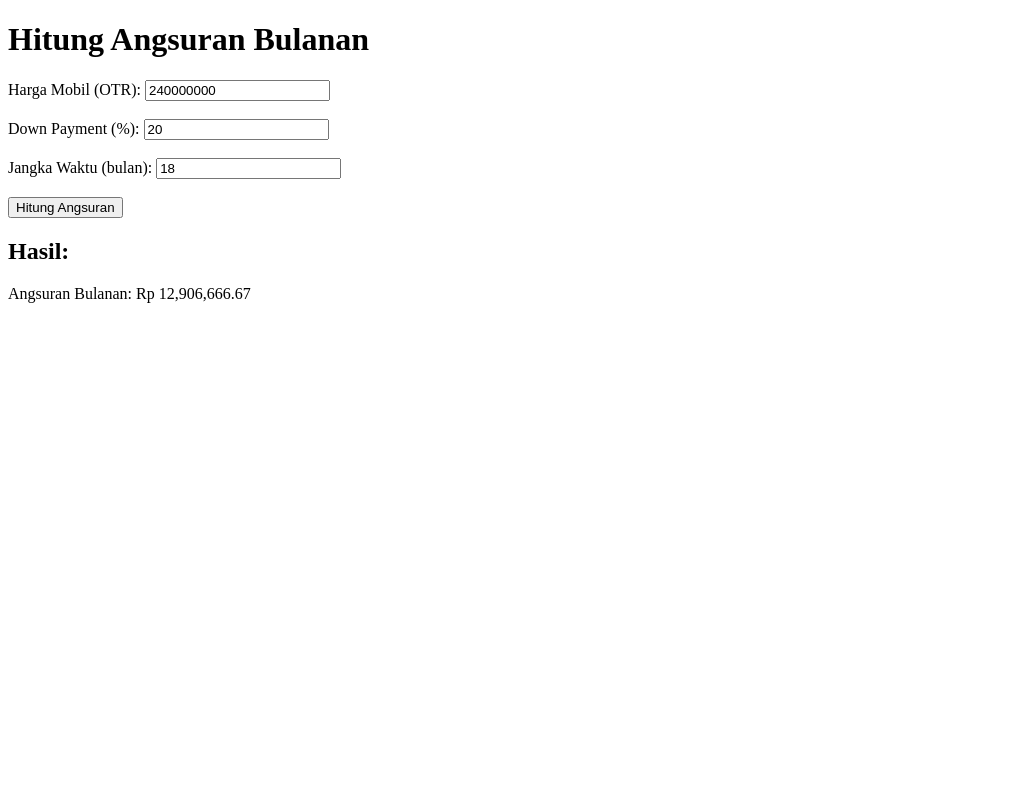
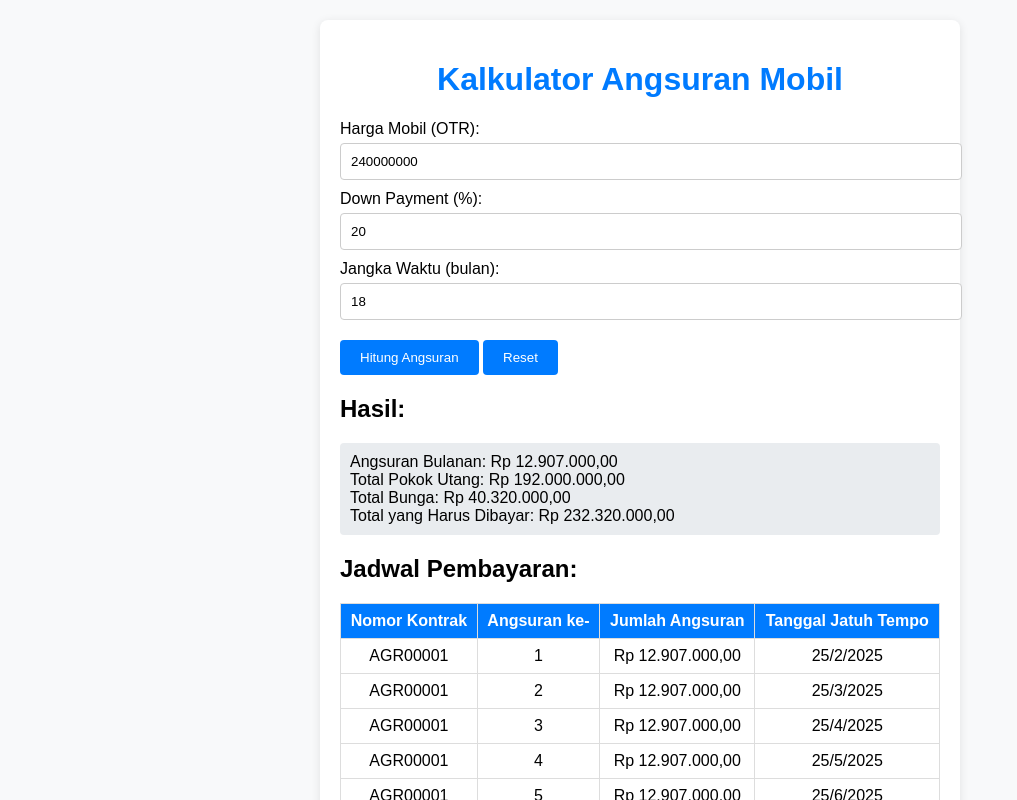
Before and after one commit to MuhamadIbnuRoushul/angsuran-bulanan, a plain HTML site: page index.html in a window 1280 px wide. Both pictures are taken after a click on the button "Hitung Angsuran". Shown: the top 800 px of the page, without its empty margins (0-1017 px from the left). Drawn offline with Linux system fonts and the light colour scheme.

Commit message:
Menambahkan file script dan styles

```diff
--- a/index.html
+++ b/index.html
@@ -3,61 +3,42 @@
 <head>
     <meta charset="UTF-8">
     <meta name="viewport" content="width=device-width, initial-scale=1.0">
-    <title>Hitung Angsuran</title>
+    <title>Kalkulator Angsuran Mobil</title>
+    <link rel="stylesheet" href="styles.css">
 </head>
 <body>
-    <h1>Hitung Angsuran Bulanan</h1>
-    <label for="otr">Harga Mobil (OTR): </label>
-    <input type="number" id="otr" value="240000000"><br><br>
+    <div class="container">
+        <h1>Kalkulator Angsuran Mobil</h1>
+        <label for="otr">Harga Mobil (OTR):</label>
+        <input type="number" id="otr" value="240000000" min="0" required>
 
-    <label for="dp">Down Payment (%): </label>
-    <input type="number" id="dp" value="20"><br><br>
+        <label for="dp">Down Payment (%):</label>
+        <input type="number" id="dp" value="20" min="0" max="100" required>
 
-    <label for="jangkaWaktu">Jangka Waktu (bulan): </label>
-    <input type="number" id="jangkaWaktu" value="18"><br><br>
+        <label for="tenure">Jangka Waktu (bulan):</label>
+        <input type="number" id="tenure" value="18" min="1" required>
 
-    <button onclick="hitungAngsuran()">Hitung Angsuran</button>
+        <button onclick="hitungAngsuran()">Hitung Angsuran</button>
+        <button onclick="resetForm()">Reset</button>
 
-    <h2>Hasil:</h2>
-    <p id="hasil"></p>
+        <h2>Hasil:</h2>
+        <div id="hasil" class="result"></div>
 
-    <script>
-        function hitungAngsuran() {
-            debugger;
-            // Ambil nilai dari input
-            const otr = parseFloat(document.getElementById('otr').value);
-            const dpPersen = parseFloat(document.getElementById('dp').value) / 100;
-            const jangkaWaktu = parseInt(document.getElementById('jangkaWaktu').value);
-
-            const dp = otr * dpPersen;
-
-
-            const pokokUtang = otr - dp;
-
-
-            let bungaPersen;
-            if (jangkaWaktu <= 12) {
-                bungaPersen = 0.12; // 12%
-            } else if (jangkaWaktu > 12 && jangkaWaktu <= 24) {
-                bungaPersen = 0.14; // 14%
-            } else {
-                bungaPersen = 0.165; // 16.5%
-            }
-
-
-            const bungaTotal = pokokUtang * bungaPersen * (jangkaWaktu / 12);
-
-
-            const totalBayar = pokokUtang + bungaTotal;
-
-
-            const angsuranBulanan = totalBayar / jangkaWaktu;
-
-
-            document.getElementById('hasil').innerHTML = `
-                Angsuran Bulanan: Rp ${angsuranBulanan.toLocaleString(undefined, { minimumFractionDigits: 2, maximumFractionDigits: 2 })}
-            `;
-        }
-    </script>
+        <h2>Jadwal Pembayaran:</h2>
+        <table id="jadwal">
+            <thead>
+                <tr>
+                    <th>Nomor Kontrak</th>
+                    <th>Angsuran ke-</th>
+                    <th>Jumlah Angsuran</th>
+                    <th>Tanggal Jatuh Tempo</th>
+                </tr>
+            </thead>
+            <tbody>
+                <!-- Jadwal pembayaran akan diisi oleh JavaScript -->
+            </tbody>
+        </table>
+    </div>
+    <script src="script.js"></script>
 </body>
 </html>
--- /dev/null
+++ b/script.js
@@ -0,0 +1,81 @@
+function formatRupiah(angka) {
+    return new Intl.NumberFormat('id-ID', { style: 'currency', currency: 'IDR' }).format(angka);
+}
+
+function bulatkanKeGenap(angka) {
+    return Math.round(angka / 1000) * 1000; // Pembulatan ke genap terdekat
+}
+
+function hitungAngsuran() {
+    // Ambil nilai dari input
+    const otr = parseFloat(document.getElementById('otr').value);
+    const dpPersen = parseFloat(document.getElementById('dp').value) / 100;
+    const tenure = parseInt(document.getElementById('tenure').value);
+
+    // Validasi input
+    if (otr <= 0 || dpPersen < 0 || dpPersen > 1 || tenure <= 0) {
+        alert("Silakan masukkan nilai yang valid.");
+        return;
+    }
+
+    // Hitung Down Payment
+    const dp = otr * dpPersen;
+
+    // Hitung Pokok Utang
+    const pokokUtang = otr - dp;
+
+    // Tentukan bunga berdasarkan jangka waktu
+    let bungaPersen;
+    if (tenure <= 12) {
+        bungaPersen = 0.12; // 12%
+    } else if (tenure > 12 && tenure <= 24) {
+        bungaPersen = 0.14; // 14%
+    } else {
+        bungaPersen = 0.165; // 16.5%
+    }
+
+    // Hitung Total Bunga
+    const bungaTotal = pokokUtang * bungaPersen * (tenure / 12);
+
+    // Hitung Total yang Harus Dibayar
+    const totalBayar = pokokUtang + bungaTotal;
+
+    // Hitung Angsuran Bulanan dan bulatkan ke genap
+    const angsuranBulanan = bulatkanKeGenap(totalBayar / tenure);
+
+    // Tampilkan hasil
+    document.getElementById('hasil').innerHTML = `
+        Angsuran Bulanan: ${formatRupiah(angsuranBulanan)}
+        <br>Total Pokok Utang: ${formatRupiah(pokokUtang)}
+        <br>Total Bunga: ${formatRupiah(bungaTotal)}
+        <br>Total yang Harus Dibayar: ${formatRupiah(totalBayar)}
+    `;
+
+    // Buat jadwal pembayaran
+    const jadwalTbody = document.querySelector('#jadwal tbody');
+    jadwalTbody.innerHTML = ''; // Kosongkan tabel sebelum mengisi ulang
+
+    const today = new Date();
+    for (let i = 1; i <= tenure; i++) {
+        const dueDate = new Date(today);
+        dueDate.setMonth(today.getMonth() + i);
+        dueDate.setDate(25); // Set tanggal jatuh tempo ke tanggal 25
+
+        const row = document.createElement('tr');
+        row.innerHTML = `
+            <td>AGR00001</td>
+            <td>${i}</td>
+            <td>${formatRupiah(angsuranBulanan)}</td>
+            <td>${dueDate.toLocaleDateString('id-ID')}</td>
+        `;
+        jadwalTbody.appendChild(row);
+    }
+}
+
+function resetForm() {
+    document.getElementById('otr').value = 240000000;
+    document.getElementById('dp').value = 20;
+    document.getElementById('tenure').value = 18;
+    document.getElementById('hasil').innerHTML = '';
+    document.querySelector('#jadwal tbody').innerHTML = '';
+}
--- /dev/null
+++ b/styles.css
@@ -0,0 +1,61 @@
+body {
+    font-family: Arial, sans-serif;
+    margin: 20px;
+    background-color: #f8f9fa;
+}
+h1 {
+    text-align: center;
+    color: #007BFF;
+}
+.container {
+    max-width: 600px;
+    margin: auto;
+    background: white;
+    padding: 20px;
+    border-radius: 8px;
+    box-shadow: 0 2px 10px rgba(0, 0, 0, 0.1);
+}
+label {
+    display: block;
+    margin-top: 10px;
+}
+input {
+    width: 100%;
+    padding: 10px;
+    margin-top: 5px;
+    border: 1px solid #ccc;
+    border-radius: 4px;
+}
+button {
+    margin-top: 20px;
+    padding: 10px 20px;
+    background-color: #007BFF;
+    color: white;
+    border: none;
+    border-radius: 4px;
+    cursor: pointer;
+    transition: background-color 0.3s;
+}
+button:hover {
+    background-color: #0056b3;
+}
+.result {
+    margin-top: 20px;
+    padding: 10px;
+    background-color: #e9ecef;
+    border-radius: 4px;
+}
+table {
+    width: 100%;
+    border-collapse: collapse;
+    margin-top: 20px;
+}
+th, td {
+    border: 1px solid #ddd;
+    padding: 8px;
+    text-align: center;
+}
+th {
+    background-color: #007BFF;
+    color: white;
+}
```
